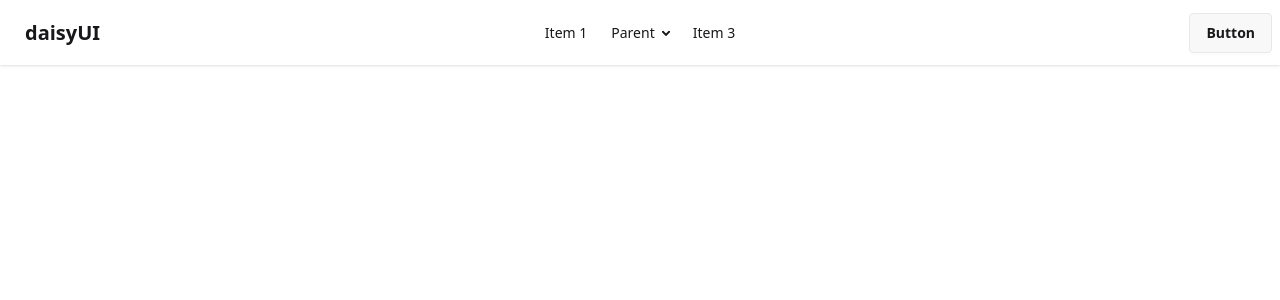
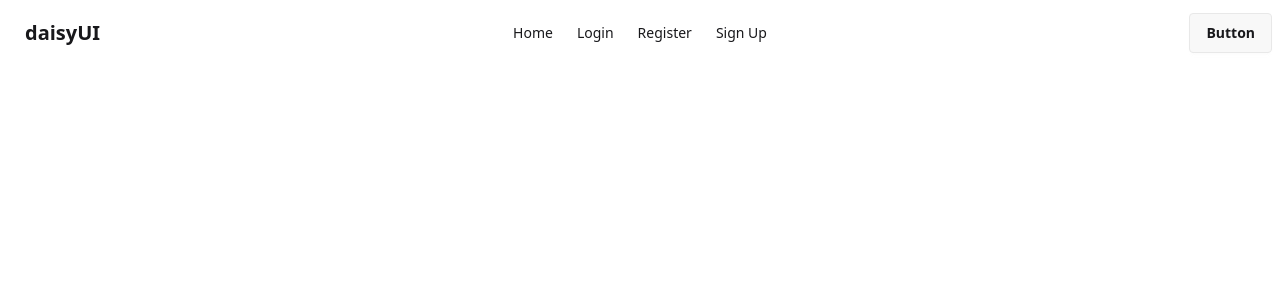
Before and after one commit to shoyebreza/email-auth, a React (Vite) app: page / in a window 1280 px wide. Shown: the top 300 px of the page. Built offline with nearby package versions, Linux system fonts and the light colour scheme.

Commit message:
navbar header

```diff
--- a/src/components/Header/Header.jsx
+++ b/src/components/Header/Header.jsx
@@ -1,42 +1,44 @@
 import React from 'react';
+import { NavLink } from 'react-router-dom';
 
 const Header = () => {
+
+    const links = <>
+        <li><NavLink to="/">Home</NavLink></li>
+        <li><NavLink to="/login">Login</NavLink></li>
+        <li><NavLink to="/register">Register</NavLink></li>
+        <li><NavLink to="/signUp">Sign Up</NavLink></li>
+    </>
+
     return (
-        <div className="navbar bg-base-100 shadow-sm">
+        <div className="navbar bg-base-100">
             <div className="navbar-start">
                 <div className="dropdown">
                     <div tabIndex={0} role="button" className="btn btn-ghost lg:hidden">
-        <svg xmlns="http://www.w3.org/2000/svg" className="h-5 w-5" fill="none" viewBox="0 0 24 24" stroke="currentColor"> <path strokeLinecap="round" strokeLinejoin="round" strokeWidth="2" d="M4 6h16M4 12h8m-8 6h16" /> </svg>
+                        <svg
+                            xmlns="http://www.w3.org/2000/svg"
+                            className="h-5 w-5"
+                            fill="none"
+                            viewBox="0 0 24 24"
+                            stroke="currentColor">
+                            <path
+                                strokeLinecap="round"
+                                strokeLinejoin="round"
+                                strokeWidth="2"
+                                d="M4 6h16M4 12h8m-8 6h16" />
+                        </svg>
                     </div>
                     <ul
                         tabIndex={0}
-        className="menu menu-sm dropdown-content bg-base-100 rounded-box z-1 mt-3 w-52 p-2 shadow">
-        <li><a>Item 1</a></li>
-        <li>
-          <a>Parent</a>
-          <ul className="p-2">
-            <li><a>Submenu 1</a></li>
-            <li><a>Submenu 2</a></li>
-          </ul>
-        </li>
-        <li><a>Item 3</a></li>
+                        className="menu menu-sm dropdown-content bg-base-100 rounded-box z-[1] mt-3 w-52 p-2 shadow">
+                        {links}
                     </ul>
                 </div>
                 <a className="btn btn-ghost text-xl">daisyUI</a>
             </div>
             <div className="navbar-center hidden lg:flex">
                 <ul className="menu menu-horizontal px-1">
-      <li><a>Item 1</a></li>
-      <li>
-        <details>
-          <summary>Parent</summary>
-          <ul className="p-2">
-            <li><a>Submenu 1</a></li>
-            <li><a>Submenu 2</a></li>
-          </ul>
-        </details>
-      </li>
-      <li><a>Item 3</a></li>
+                    {links}
                 </ul>
             </div>
             <div className="navbar-end">
```
Lines whose indentation alone changed are shown as unchanged.
